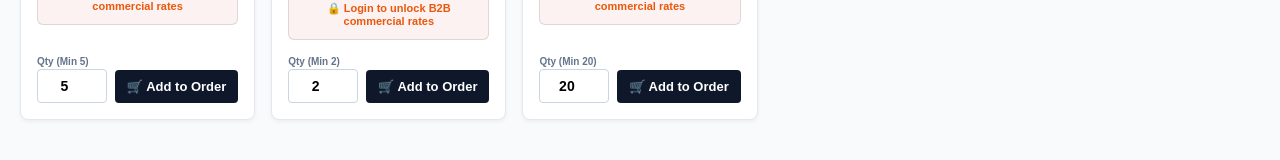
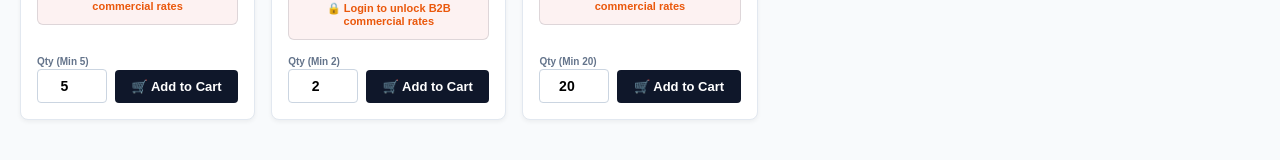
Before and after one commit to sandeep21704/bageshwari-tractor-platform, a React (Vite) app: page / in a window 1280 px wide. Shown: the part 1031-1191 px from the top of the page. Built offline with nearby package versions, Linux system fonts and the light colour scheme.

Commit message:
Update ProductCard.tsx

```diff
--- a/src/components/business/ProductCard.tsx
+++ b/src/components/business/ProductCard.tsx
@@ -97,7 +97,7 @@ export const ProductCard: React.FC<ProductCardProps> = ({ product }) => {
           <button onClick={() => addToCart(product, qty)} style={{
             width: '100%', padding: '9px', backgroundColor: theme.primaryColor, color: '#fff', border: 'none', borderRadius: '4px', fontWeight: 'bold', cursor: 'pointer', fontSize: '13px', transition: 'opacity 0.2s'
           }}>
-            🛒 Add to Order
+            🛒 Add to Cart
           </button>
         </div>
       </div>
```
